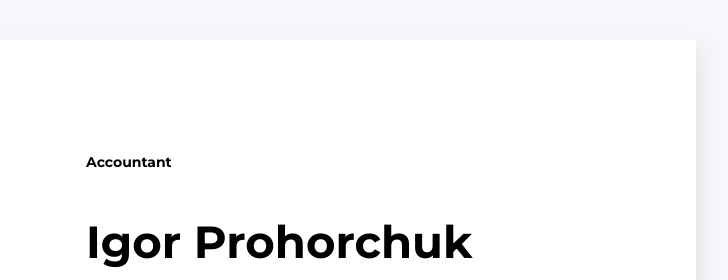
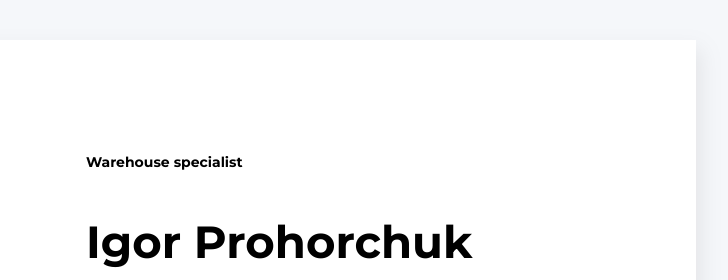
Before and after one commit to IhorProhorchuk/ihorprohorchuk.github.io, a plain HTML site: page index.html in a window 1280 px wide. Shown: the top 280 px of the page, 444-1172 px from the left. Drawn offline with Linux system fonts and the light colour scheme.

Commit message:
Update index.html

```diff
--- a/index.html
+++ b/index.html
@@ -84,7 +84,7 @@
       <div class="about-me-container">
         <!-- about me main info -->
         <div class="info-container">
-        <h2 class="profession">Accountant</h2>
+        <h2 class="profession">Warehouse specialist</h2>
         <h1 class="name">Igor Prohorchuk</h1>
 
         <p class="description">
```
